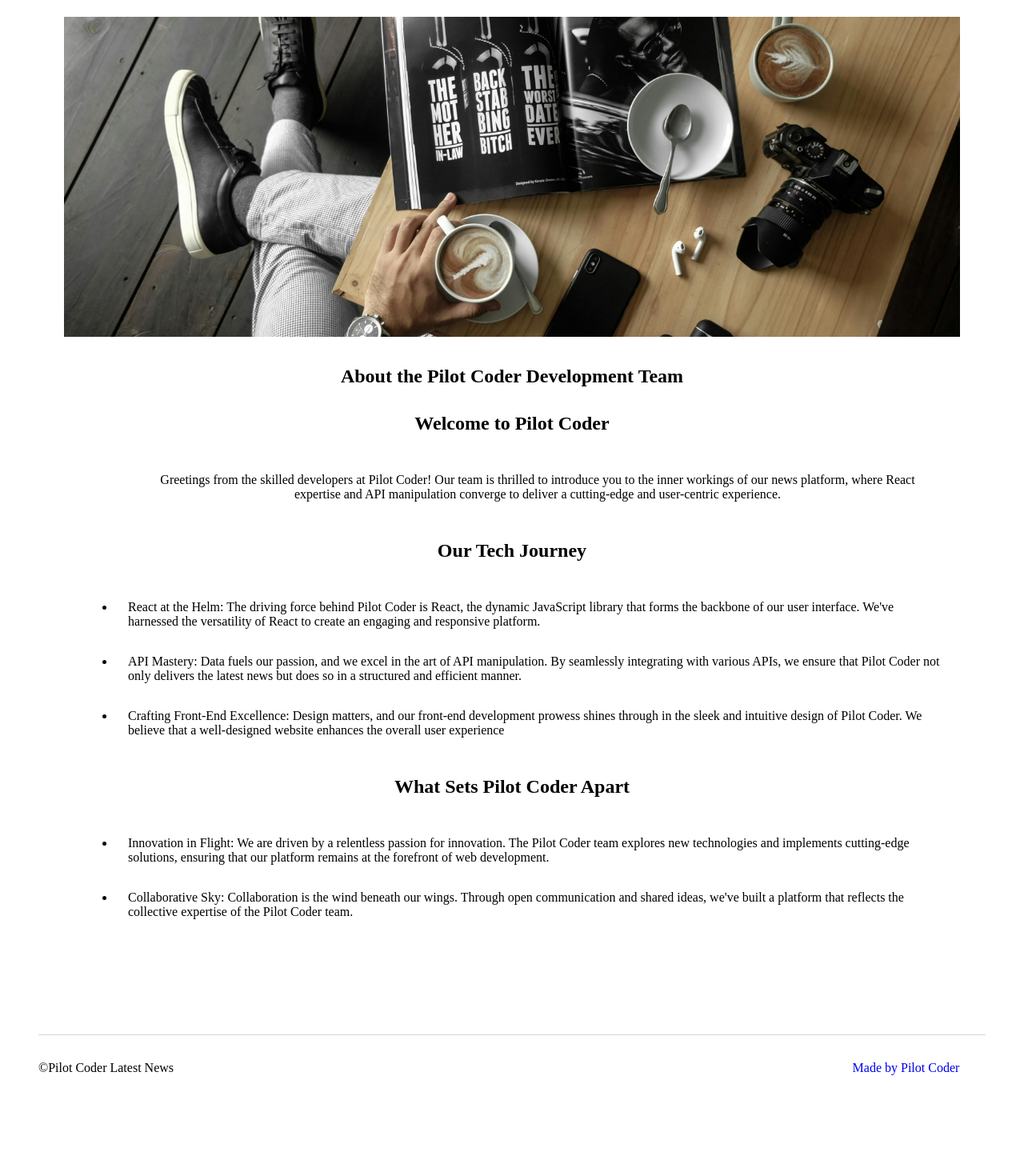
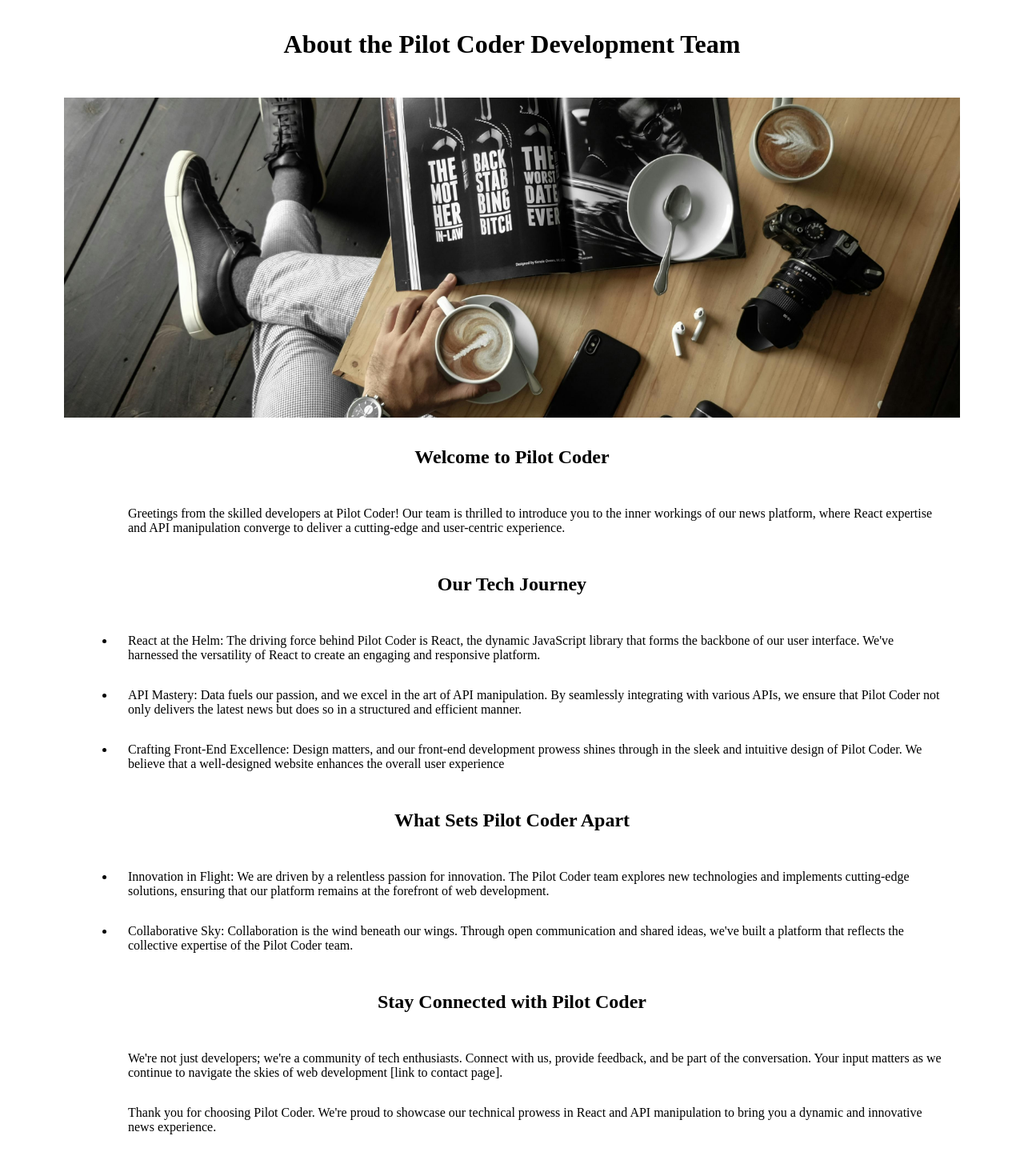
Before and after one commit to dolce-emmy/News-App, a React (Vite) app: page /about in a window 1280 px wide. Shown: the part 260-1730 px from the top of the page at 80% size. Before the commit the page ends 1652 px from the top, so only its background shows below. Built offline with nearby package versions, Linux system fonts and the light colour scheme; a web font is replaced by a local one.

Commit message:
added the parallax scroll to the team big container component

```diff
--- a/package.json
+++ b/package.json
@@ -12,7 +12,9 @@
     "axios": "^1.2.6",
     "react": "^18.2.0",
     "react-dom": "^18.2.0",
+    "react-parallax": "^3.5.1",
     "react-router-dom": "^6.8.0",
+    "react-scroll": "^1.9.0",
     "react-spring": "^9.7.3",
     "react-use-gesture": "^9.1.3",
     "sass": "^1.58.0",
--- a/src/App.jsx
+++ b/src/App.jsx
@@ -6,6 +6,7 @@ import Sport from './components/Sport';
 import Container from './contexts/Container';
 import Entertainment from './components/Entertainment';
 import Team from './components/Team';
+import Team2 from './components/Team2';
 import About from './components/About';
 import './styles/App.scss';
 //import './styles/extra.css';
@@ -23,7 +24,7 @@ function App() {
                         />
                         <Route path="technology" element={<Tech />} />
                         <Route path="sport" element={<Sport />} />
-                        <Route path="team" element={<Team />} />
+                        <Route path="team" element={<Team2 />} />
                         <Route path="about" element={<About />} />
                     </Route>
                     {/* <Route path="/" element={<Layout />}>
--- a/src/components/About.jsx
+++ b/src/components/About.jsx
@@ -41,6 +41,12 @@ const About = () => {
       <div className="about-main-container">
         {/* Parallax Layers */}
         <animated.div
+          className="animated-container fade-in"
+          style={fadeInAnimation}
+        >
+          <h1 className="about-title">About the Pilot Coder Development Team</h1>
+        </animated.div>
+        <animated.div
           className="parallax-layer"
           style={{
             ...parallaxLayer1,
@@ -58,22 +64,19 @@ const About = () => {
             }}
           />
           <section className="about-section01">
-
-          <h1>About the Pilot Coder Development Team</h1>
             <h2>Welcome to Pilot Coder</h2>
             <p>
               Greetings from the skilled developers at Pilot Coder! Our team is
-            thrilled to introduce you to the inner workings of our news platform,
-            where React expertise and API manipulation converge to deliver a
-            cutting-edge and user-centric experience.
+              thrilled to introduce you to the inner workings of our news
+              platform, where React expertise and API manipulation converge to
+              deliver a cutting-edge and user-centric experience.
             </p>
-
           </section>
         </animated.div>
         <animated.div
           className="parallax-layer"
           style={{
-          ...parallaxLayer1,  // Use the same parallaxLayer1 style for the second layer
+            ...parallaxLayer1, // Use the same parallaxLayer1 style for the second layer
             // backgroundColor: "#ffcccc", zIndex: -1
           }}
         >
@@ -81,33 +84,31 @@ const About = () => {
             <h2>Our Tech Journey</h2>
             <ul>
               <li>
-        React at the Helm: The driving force behind Pilot Coder is React, the
-        dynamic JavaScript library that forms the backbone of our user
-        interface. We've harnessed the versatility of React to create an
-        engaging and responsive platform.
+                React at the Helm: The driving force behind Pilot Coder is
+                React, the dynamic JavaScript library that forms the backbone of
+                our user interface. We've harnessed the versatility of React to
+                create an engaging and responsive platform.
               </li>
               <li>
-        API Mastery: Data fuels our passion, and we excel in the art of API
-        manipulation. By seamlessly integrating with various APIs, we ensure
-        that Pilot Coder not only delivers the latest news but does so in a
-        structured and efficient manner.
+                API Mastery: Data fuels our passion, and we excel in the art of
+                API manipulation. By seamlessly integrating with various APIs,
+                we ensure that Pilot Coder not only delivers the latest news but
+                does so in a structured and efficient manner.
               </li>
               <li>
                 Crafting Front-End Excellence: Design matters, and our front-end
-        development prowess shines through in the sleek and intuitive design
-        of Pilot Coder. We believe that a well-designed website enhances the
-        overall user experience
+                development prowess shines through in the sleek and intuitive
+                design of Pilot Coder. We believe that a well-designed website
+                enhances the overall user experience
               </li>
             </ul>
           </section>
-
-
         </animated.div>
 
         <animated.div
           className="parallax-layer"
           style={{
-          ...parallaxLayer1,  // Use the same parallaxLayer1 style for the third layer
+            ...parallaxLayer1, // Use the same parallaxLayer1 style for the third layer
             // backgroundColor: "#ffb3b3", zIndex: -1
           }}
         >
@@ -117,13 +118,14 @@ const About = () => {
               <li>
                 Innovation in Flight: We are driven by a relentless passion for
                 innovation. The Pilot Coder team explores new technologies and
-        implements cutting-edge solutions, ensuring that our platform remains
-        at the forefront of web development.
+                implements cutting-edge solutions, ensuring that our platform
+                remains at the forefront of web development.
               </li>
               <li>
                 Collaborative Sky: Collaboration is the wind beneath our wings.
-        Through open communication and shared ideas, we've built a platform
-        that reflects the collective expertise of the Pilot Coder team.
+                Through open communication and shared ideas, we've built a
+                platform that reflects the collective expertise of the Pilot
+                Coder team.
               </li>
             </ul>
           </section>
@@ -131,50 +133,43 @@ const About = () => {
         <animated.div
           className="parallax-layer"
           style={{
-          ...parallaxLayer1,  // Use the same parallaxLayer1 style for the third layer
+            ...parallaxLayer1, // Use the same parallaxLayer1 style for the third layer
             // backgroundColor: "#ffb3b3",
           }}
         >
           {/* ... content for the fourth parallax layer */}
-
+          <section className="about-section01">
+            <h2>Stay Connected with Pilot Coder</h2>
+            <p>
+              We're not just developers; we're a community of tech enthusiasts.
+              Connect with us, provide feedback, and be part of the
+              conversation. Your input matters as we continue to navigate the
+              skies of web development [link to contact page].
+            </p>
+            <p>
+              Thank you for choosing Pilot Coder. We're proud to showcase our
+              technical prowess in React and API manipulation to bring you a
+              dynamic and innovative news experience.
+            </p>
+          </section>
         </animated.div>
         <animated.div
           className="animated-container fade-in"
           style={fadeInAnimation}
         >
           <main>{/* ... */}</main>
-
-
-
         </animated.div>
-
-
-
       </div>
 
       <div className="about-footer">
-
-
         <animated.div
           className="animated-container fade-in"
           style={fadeInAnimation}
         >
           <Footer />
-
-
-
         </animated.div>
-
       </div>
-
-
     </>
-
-
-
-
-
-
   );
 };
 
--- /dev/null
+++ b/src/components/Team2.jsx
@@ -0,0 +1,171 @@
+import React, { useEffect, useState, useContext } from "react";
+import { useSpring, animated, config } from "react-spring";
+import { MyContext } from '../contexts/Context';
+import Footer from "./Footer";
+
+const Team2 = () => {
+  const { team, setTeam } = useContext(MyContext);
+
+	setTeam(team);
+
+	console.log(team);
+
+  const fadeInAnimation = useSpring({
+    opacity: 1,
+    from: { opacity: 0 },
+    config: { duration: 1500 },
+  });
+
+  const [scrollY, setScrollY] = useState(0);
+
+  useEffect(() => {
+    const handleScroll = () => {
+      setScrollY(window.scrollY);
+    };
+
+    window.addEventListener("scroll", handleScroll);
+
+    // Cleanup the event listener when the component unmounts
+    return () => {
+      window.removeEventListener("scroll", handleScroll);
+    };
+  }, []);
+
+  const parallaxLayer1 = useSpring({
+    transform: `translateY(${scrollY * 0.1}px)`,
+    config: config.slow,
+  });
+
+  const imageAnimation = useSpring({
+    transform: `translateY(${-scrollY * 0.1}px)`, // Adjust the multiplier for the desired image parallax effect
+    config: config.slow,
+  });
+
+  return (
+    <>
+    <div className="about-main-container">
+      {/* Parallax Layers */}
+      <animated.div
+        className="animated-container fade-in"
+        style={fadeInAnimation}
+      >
+        <main>{/* ... */}</main>
+        <h1 className="team-heading">THE TEAM</h1>
+
+
+      </animated.div>
+      <animated.div
+        className="parallax-layer"
+        style={{
+          ...parallaxLayer1,
+          // backgroundColor: "#ffe6e6",
+        }}
+      >
+        {/* <animated.img
+          src=""
+          alt="man sitting on a chair with a camera"
+          style={{
+            width: "100%",
+            height: "50vh",
+            objectFit: "cover",
+            ...imageAnimation,
+          }}
+        /> */}
+        {/* <section className="about-section01"> */}
+
+
+      </animated.div>
+      <animated.div
+        className="parallax-layer team-container"
+        style={{
+          ...parallaxLayer1,  // Use the same parallaxLayer1 style for the second layer
+          // backgroundColor: "#ffcccc", zIndex: -1
+        }}
+      >
+        {/* ... content for the second parallax layer */}
+
+
+
+				{team.map((team) => {
+					return (
+						<div key={team.id}>
+							<img
+								className="team-img"
+								src={team.imgUrl}
+								alt=""
+							/>
+
+							<h2 className="team-name">{team.name}</h2>
+							<p>{team.profession}</p>
+
+
+
+							 <p className="team-github">Github<a className="fa-brands fa-github icon" href={team.github}  target="_blank"></a></p>
+							<p className="team-linkedIn"> LinkedIn <a className="fa-brands fa-linkedin icon" href={team.linkedIn}  target="_blank"></a></p>
+						</div>
+					);
+				})}
+
+
+      </animated.div>
+
+      <animated.div
+        className="parallax-layer"
+        style={{
+          ...parallaxLayer1,  // Use the same parallaxLayer1 style for the third layer
+          // backgroundColor: "#ffb3b3", zIndex: -1
+        }}
+      >
+        {/* ... content for the third parallax layer */}
+      </animated.div>
+      <animated.div
+        className="parallax-layer"
+        style={{
+          ...parallaxLayer1,  // Use the same parallaxLayer1 style for the third layer
+          // backgroundColor: "#ffb3b3",
+        }}
+      >
+        {/* ... content for the fourth parallax layer */}
+
+      </animated.div>
+      <animated.div
+        className="animated-container fade-in"
+        style={fadeInAnimation}
+      >
+        <main>{/* ... */}</main>
+
+
+
+      </animated.div>
+
+
+
+    </div>
+
+    <div className="about-footer">
+
+
+      <animated.div
+        className="animated-container fade-in"
+        style={fadeInAnimation}
+      >
+        <Footer />
+
+
+
+      </animated.div>
+
+    </div>
+
+
+    </>
+
+
+
+
+
+
+  );
+};
+
+export default Team2;
--- a/src/styles/App.css
+++ b/src/styles/App.css
@@ -2,13 +2,19 @@
     text-align: center;
 } */
 
+
 .about-main-container {
  margin: 80px;
 
+
 }
+.about-title {
+    text-align: center;
+    margin: 2rem;
+    padding: 1rem;
+}
+.about-section01 > h1, h2{
 
-.about-section01, .about-section02 > h1, h2{
-    text-align: center;
     margin: 2rem;
     text-align: center;
 }
@@ -22,6 +28,7 @@
 .about-section02 ul > li {
     margin-left: 4rem;
     padding: 1rem;
+
 
 }
 
@@ -48,10 +55,10 @@
 
 }
 
-.footer-para {
+/* .footer-para {
 
 
-}
+} */
 
 
 .footer-link {
--- a/src/styles/partials/_team-container-big.scss
+++ b/src/styles/partials/_team-container-big.scss
@@ -18,8 +18,10 @@
     width: 80%;
     margin: 0 auto;
     // border-bottom: solid lightgray 1px;
+
+
     .team-img {
-        width: 40%;
+        width: 50%;
         height: 50%;
         border-radius: 50%;
         object-fit: cover;
```
Also changed, not shown: 1 other file (tests, documents, lock files or other folders). Lines whose indentation alone changed are shown as unchanged.
